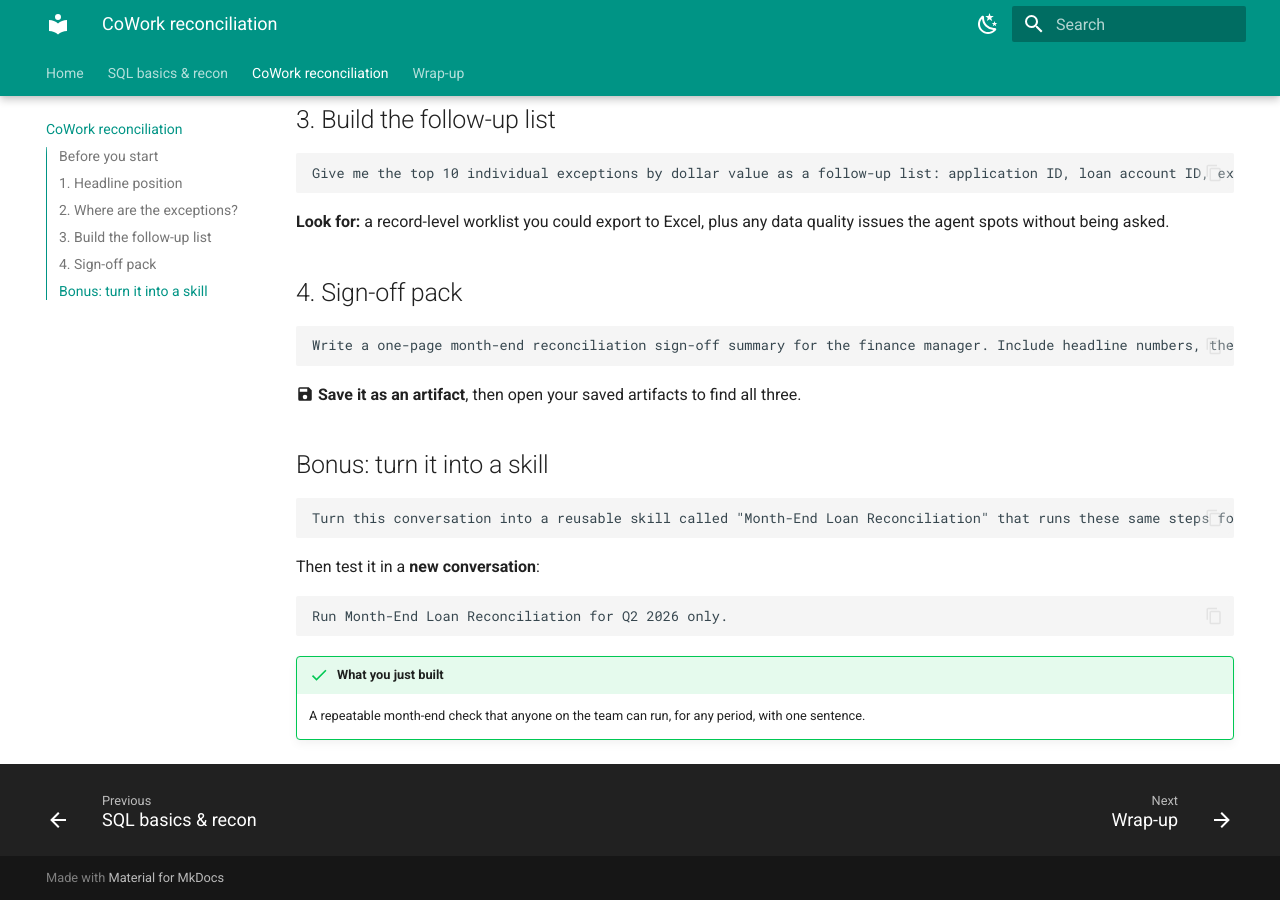
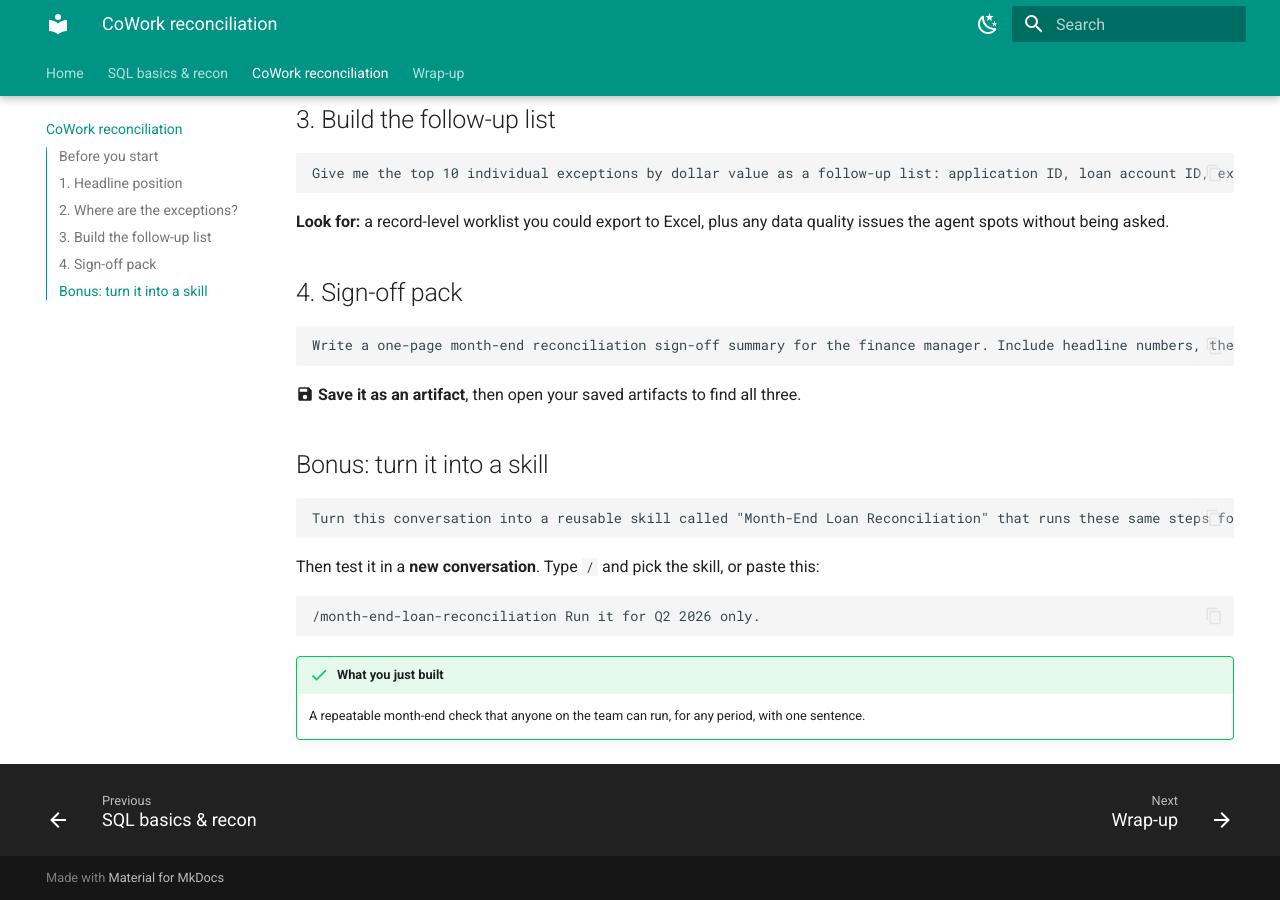
Before and after one commit to sfc-gh-adignadice/avanti-workshop-guide, an MkDocs documentation site: the page built from docs/cowork_recon.md, in a window 1280 px wide and 900 px high, scrolled down 875 px. Built offline with MkDocs 1.6.1 and Material for MkDocs 9.7.7, drawn with Linux system fonts in a browser that asks for light colours.

Commit message:
Bonus: invoke skill with /month-end-loan-reconciliation

````diff
--- a/docs/cowork_recon.md
+++ b/docs/cowork_recon.md
@@ -53,10 +53,10 @@ Write a one-page month-end reconciliation sign-off summary for the finance manag
 Turn this conversation into a reusable skill called "Month-End Loan Reconciliation" that runs these same steps for any month or date range I give it.
 ```
 
-Then test it in a **new conversation**:
+Then test it in a **new conversation**. Type `/` and pick the skill, or paste this:
 
 ```text
-Run Month-End Loan Reconciliation for Q2 2026 only.
+/month-end-loan-reconciliation Run it for Q2 2026 only.
 ```
 
 !!! success "What you just built"
````
